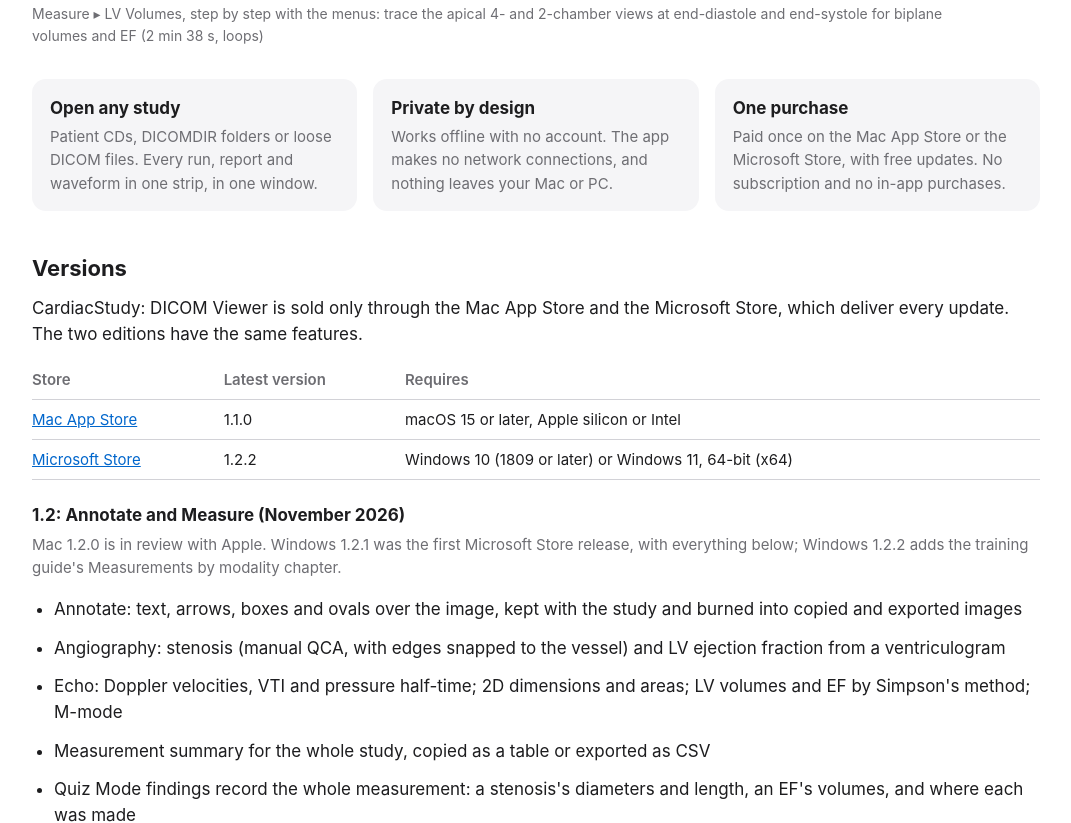
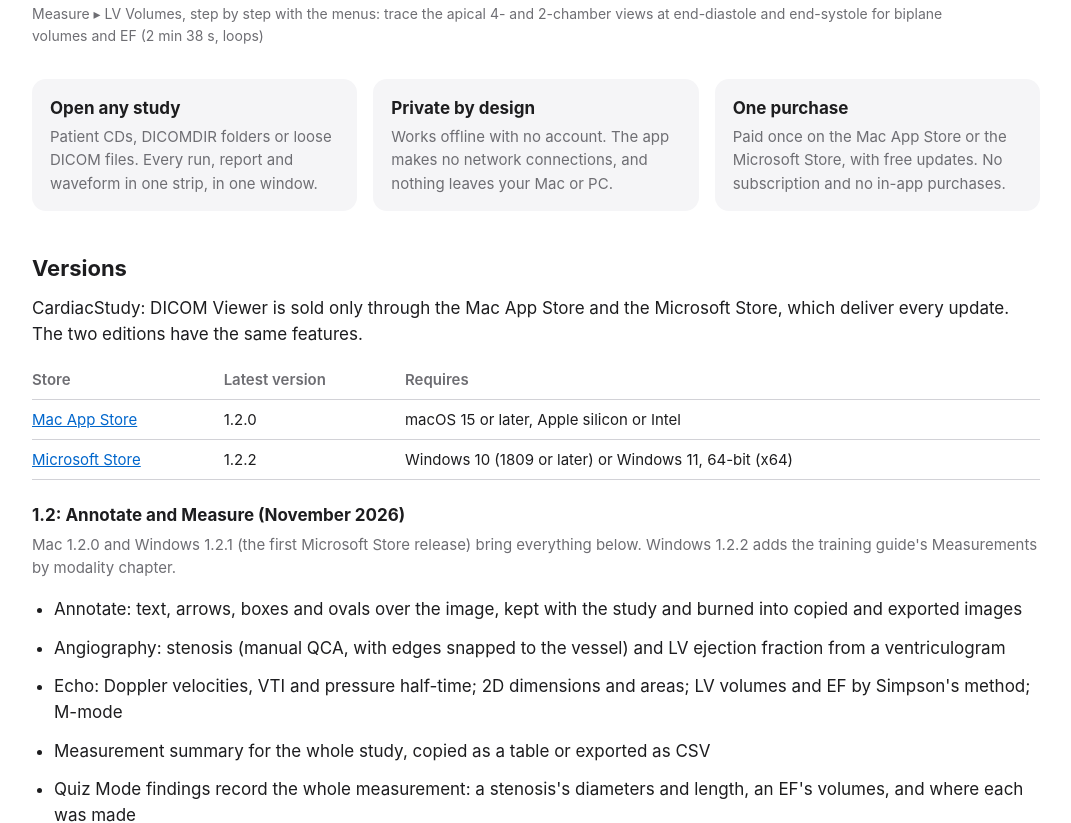
Before and after one commit to wlapointe/williamshillsoftware-site, a plain HTML site: page cardiacstudy-player/index.html in a window 1280 px wide. Shown: the part 1895-2718 px from the top of the page, without its empty margins (104-1175 px from the left). Drawn offline with Linux system fonts and the light colour scheme.

Commit message:
CardiacStudy Player: Mac App Store version 1.2.0 is live
Co-Authored-By: Claude Opus 5.5 <noreply@anthropic.com>

```diff
--- a/cardiacstudy-player/index.html
+++ b/cardiacstudy-player/index.html
@@ -36,7 +36,7 @@
       </picture>
     </a>
   </div>
-  <p class="latest">Mac App Store: version <span id="mac-version">1.1.0</span> · Microsoft Store: version 1.2.2 (CardiacStudy Player) · <a href="#versions">What's new</a></p>
+  <p class="latest">Mac App Store: version <span id="mac-version">1.2.0</span> · Microsoft Store: version 1.2.2 (CardiacStudy Player) · <a href="#versions">What's new</a></p>
 
   <p class="lede">Play cath and echo cines at their acquired frame rate, with the study's reports and ECG in the same window. Opens patient CDs offline. One purchase, no subscription.</p>
 
@@ -222,13 +222,13 @@
   <table class="versions">
     <thead><tr><th>Store</th><th>Latest version</th><th>Requires</th></tr></thead>
     <tbody>
-      <tr><td><a href="https://apps.apple.com/app/id6824492948">Mac App Store</a></td><td><span id="mac-version-2">1.1.0</span></td><td>macOS 15 or later, Apple silicon or Intel</td></tr>
+      <tr><td><a href="https://apps.apple.com/app/id6824492948">Mac App Store</a></td><td><span id="mac-version-2">1.2.0</span></td><td>macOS 15 or later, Apple silicon or Intel</td></tr>
       <tr><td><a href="https://apps.microsoft.com/detail/9NCS1WJT41L2">Microsoft Store</a></td><td>1.2.2</td><td>Windows 10 (1809 or later) or Windows 11, 64-bit (x64)</td></tr>
     </tbody>
   </table>
 
   <h3>1.2: Annotate and Measure (November 2026)</h3>
-  <p class="ver-note">Mac 1.2.0 is in review with Apple. Windows 1.2.1 was the first Microsoft Store release, with everything below; Windows 1.2.2 adds the training guide's Measurements by modality chapter.</p>
+  <p class="ver-note">Mac 1.2.0 and Windows 1.2.1 (the first Microsoft Store release) bring everything below. Windows 1.2.2 adds the training guide's Measurements by modality chapter.</p>
   <ul>
     <li>Annotate: text, arrows, boxes and ovals over the image, kept with the study and burned into copied and exported images</li>
     <li>Angiography: stenosis (manual QCA, with edges snapped to the vessel) and LV ejection fraction from a ventriculogram</li>
```
